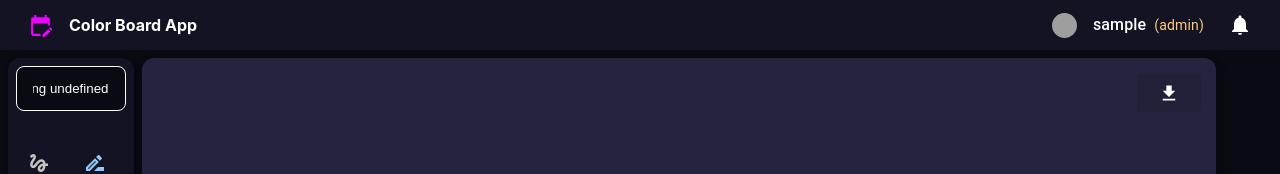
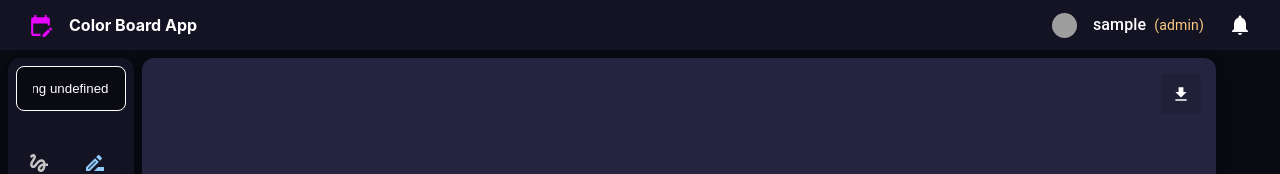
Before and after one commit to tanvirmitul1/whiteboard-application, a React (Create React App) app in the folder client/: page /create-drawing in a window 1280 px wide. Shown: the top 174 px of the page. Built offline with nearby package versions, Linux system fonts and the light colour scheme; no server answers; sample sign-in values are in the browser's storage; grey boxes are pictures that could not be loaded.

Commit message:
download button add

```diff
--- a/client/src/components/canvas/DownloadButton.jsx
+++ b/client/src/components/canvas/DownloadButton.jsx
@@ -27,6 +27,10 @@ const DownloadButton = ({ backgroundColor, drawingTitle, shapes }) => {
         top: 16,
         right: 16,
         textTransform: "none",
+        width: { xs: 32, sm: 36, md: 40 }, // Responsive width
+        height: { xs: 32, sm: 36, md: 40 }, // Responsive height
+        minWidth: { xs: 32, sm: 36, md: 40 },
+        padding: 0,
       }}
       variant="contained"
       color="success"
@@ -35,9 +39,12 @@ const DownloadButton = ({ backgroundColor, drawingTitle, shapes }) => {
       disabled={shapes.length === 0}
     >
       <Tooltip title="Download" placement="top">
-        <IconButton size="small">
-          <IoMdDownload color="white" size={20} />
-        </IconButton>
+        <IoMdDownload
+          color="white"
+          size={
+            window.innerWidth < 600 ? 12 : window.innerWidth < 960 ? 15 : 18
+          } // Responsive icon size
+        />
       </Tooltip>
     </Button>
   );
```
